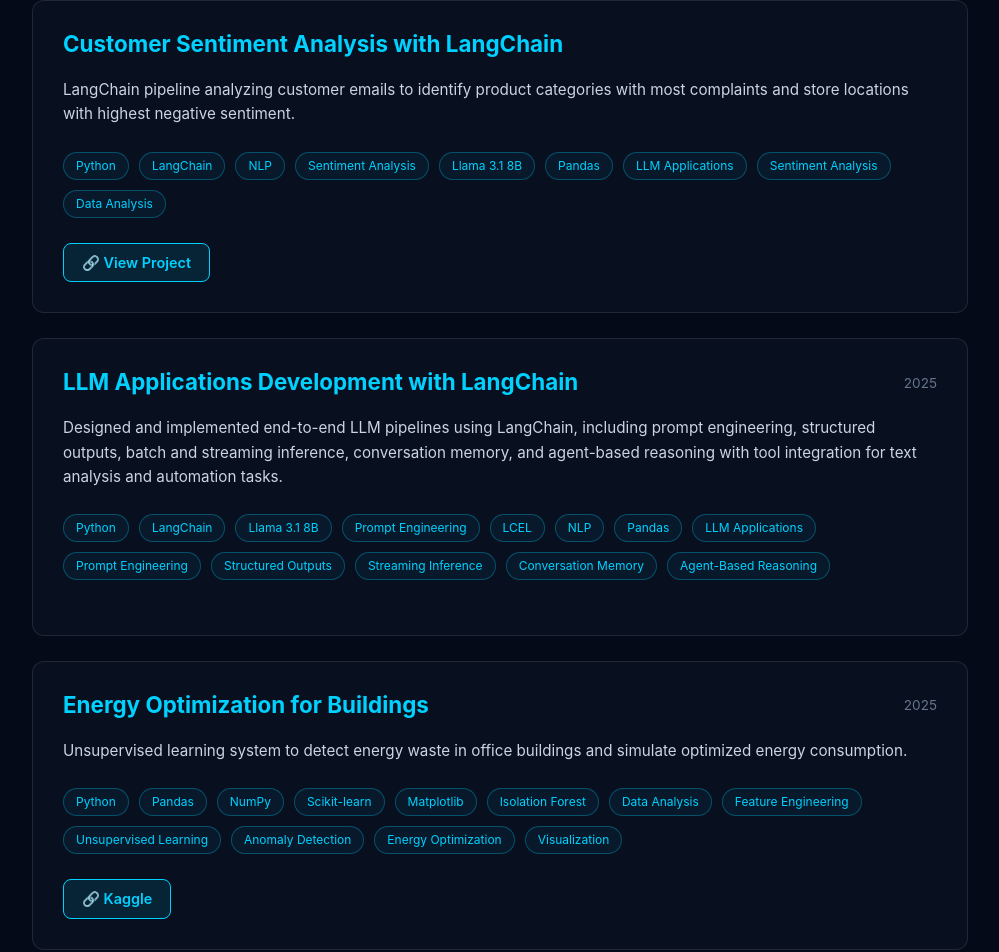
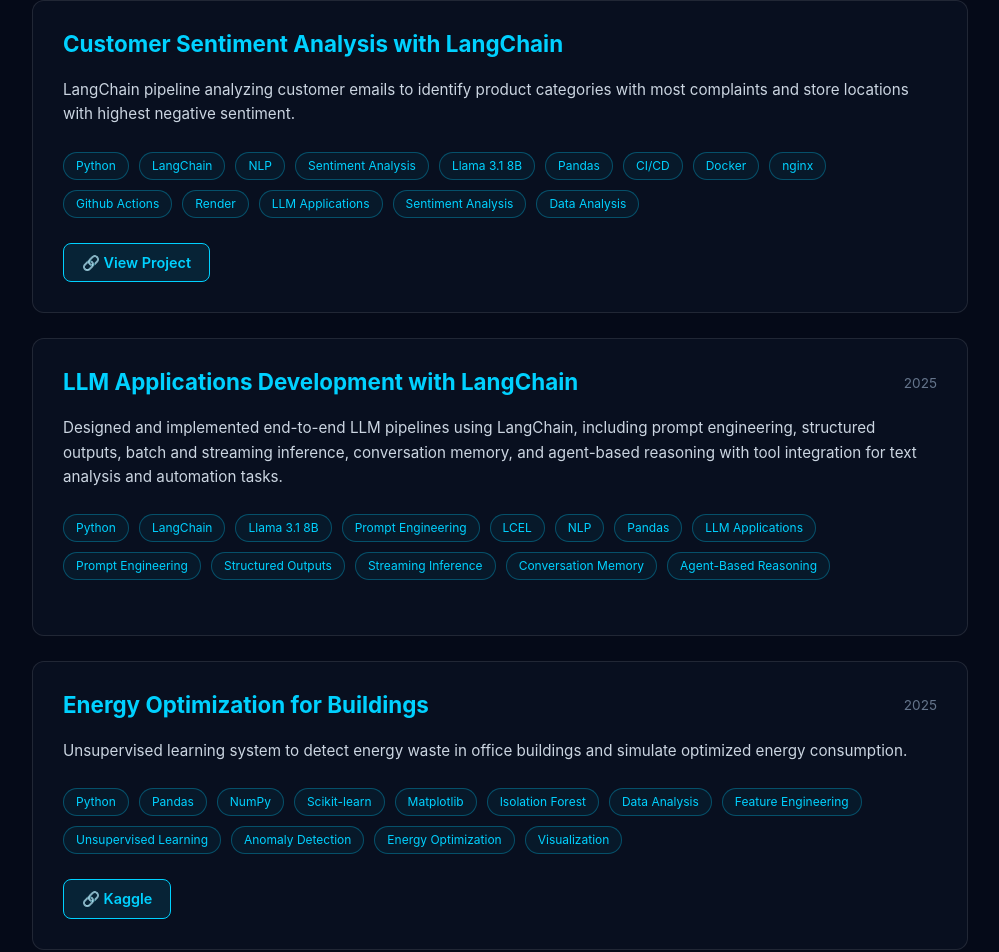
Before and after one commit to EyaTaktak/mon_portfolio, an Angular app: page / in a window 1280 px wide. Shown: the part 2663-3615 px from the top of the page, without its empty margins (140-1139 px from the left). Built offline with nearby package versions, Linux system fonts and the light colour scheme.

Commit message:
update projects

```diff
--- a/src/app/data.ts
+++ b/src/app/data.ts
@@ -159,7 +159,10 @@
       "NLP",
       "Sentiment Analysis",
       "Llama 3.1 8B",
-      "Pandas"
+      "Pandas","CI/CD",
+      "Docker",
+      "nginx","Github Actions",
+      "Render"
     ],
     skills: [
       'LLM Applications',
```
